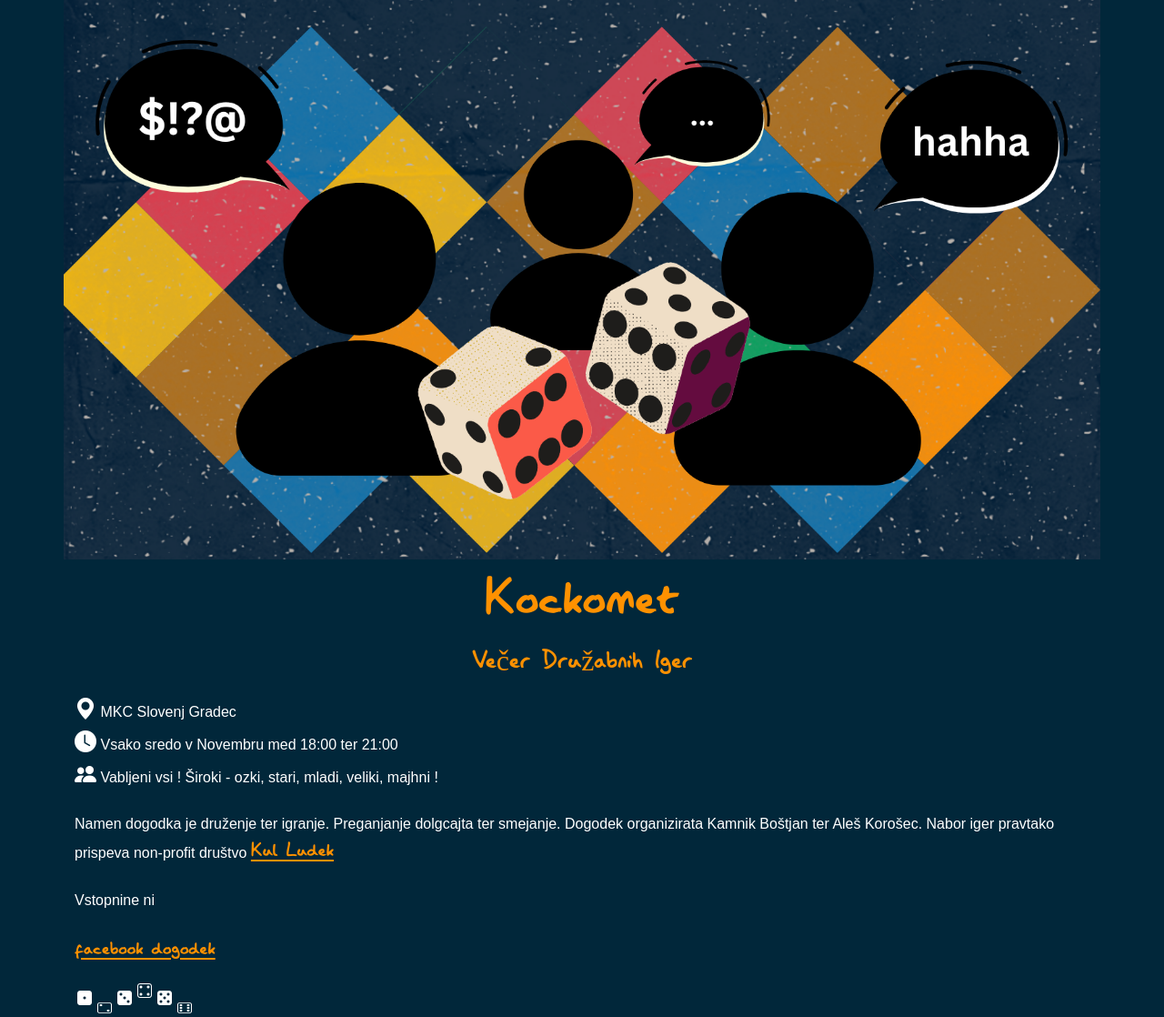
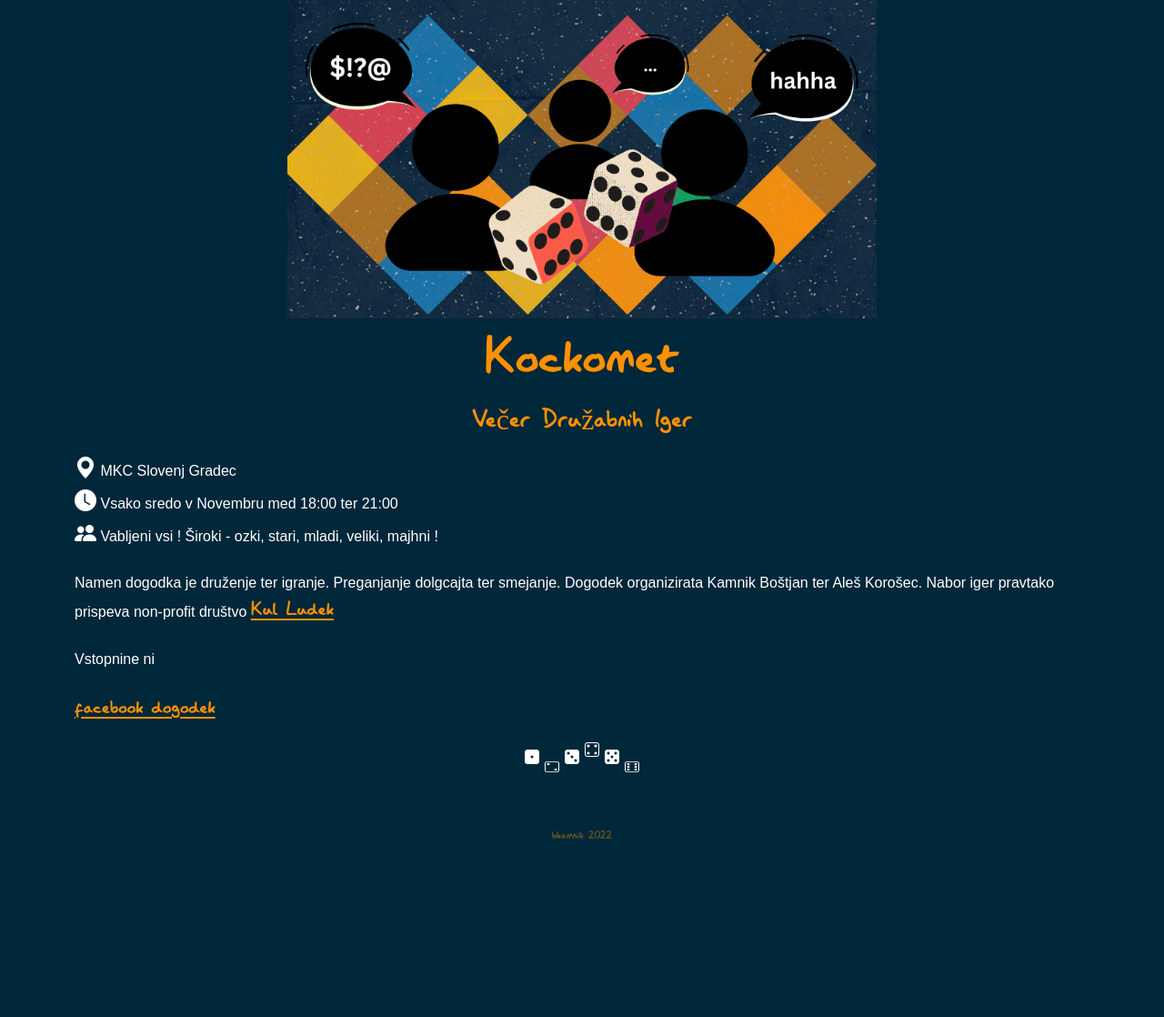
Before and after one commit to hktari/kockomet, a website: page index.html in a window 1280 px wide. Shown: the whole page at 91% size. After the commit the page ends 939 px from the top, so only its background shows below. Drawn offline with nearby package versions, Linux system fonts and the light colour scheme.

Commit message:
image and footer

```diff
--- a/index.html
+++ b/index.html
@@ -12,9 +12,11 @@
 </head>
 
 <body>
+    <div class="c-page">
+
         <header>
-        <div class="container-lg gx-0">
-            <img class="img-fluid" src="images/kockomet-fb.png" alt="kockomet">
+            <div class="container-lg gx-0 text-center">
+                <img class="c-image img-fluid" src="images/kockomet-fb.png" alt="kockomet">
             </div>
         </header>
         <main>
@@ -50,7 +52,8 @@
                             <a href="https://fb.me/e/3SJoQ5XqD" class="c-link">facebook dogodek</a>
                         </p>
                     </div>
-                <div class="c-dice-array">
+
+                    <div class="c-dice-array mb-4 mt-2 w-100 justify-content-center">
                         <div class="c-dice">
                             <i class="bi bi-dice-1-fill"></i>
                         </div>
@@ -74,8 +77,9 @@
             </section>
             <section id="gallery"></section>
         </main>
-    <footer>
-
+    </div>
+    <footer class="c-footer mt-2 mt-md-5">
+        <small class="text-center"><a class="d-block c-footnote" href="https://www.bostjankamnik.com">bkamnik 2022</a></small>
     </footer>
     <script src="script.js"></script>
 </body>
--- a/style.css
+++ b/style.css
@@ -9,6 +9,16 @@
     --color-primary: #01273a;
     --color-alt: #75c7fb;
     --color-secondary: #ff9100;
+    --footer-height: 30px;
+}
+
+* {
+    margin: 0;
+}
+
+html,
+body {
+    height: 100%;
 }
 
 body {
@@ -36,6 +46,26 @@ i {
 }
 
 
+.c-page {
+    min-height: 100%;
+    /* equal to footer height */
+    margin-bottom: calc(-1* var(--footer-height));
+}
+
+.c-page:after {
+    content: "";
+    display: block;
+}
+
+.c-footer,
+.c-page:after {
+    height: var(--footer-height);
+}
+
+.c-image{
+    max-height: 350px;
+}
+
 .c-heading {
     font-size: 4em;
 }
@@ -48,6 +78,10 @@ i {
     font-size: 1.5em;
 }
 
+.c-footnote {
+    opacity: 0.4;
+    text-decoration: none;
+}
 
 .c-details-item i {
     font-size: 1.5em;
@@ -62,7 +96,7 @@ i {
     animation: 0.5s ease-in 0s infinite alternate upAndDown;
 }
 
-.c-dice-array .c-dice{
+.c-dice-array .c-dice {
     margin: 0px 3px;
 }
 
@@ -95,7 +129,7 @@ i {
         transform: translateY(0px);
     }
 
-    50%{
+    50% {
         scale: 1 1;
     }
 
```
Lines whose indentation alone changed are shown as unchanged.
